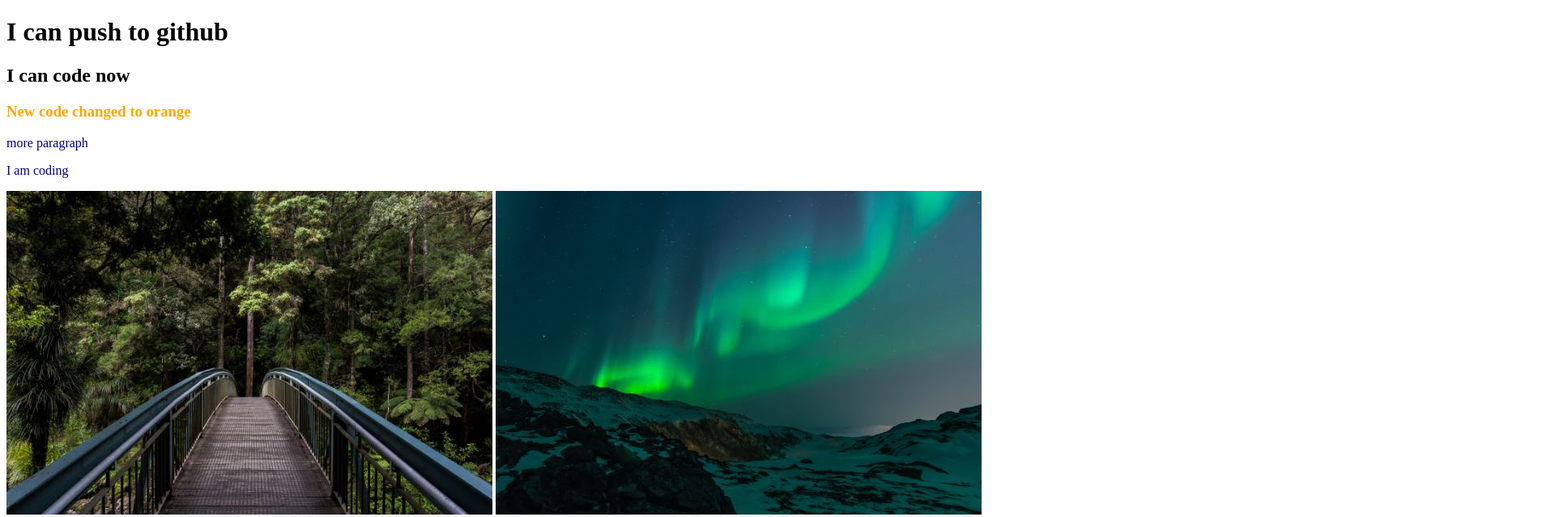
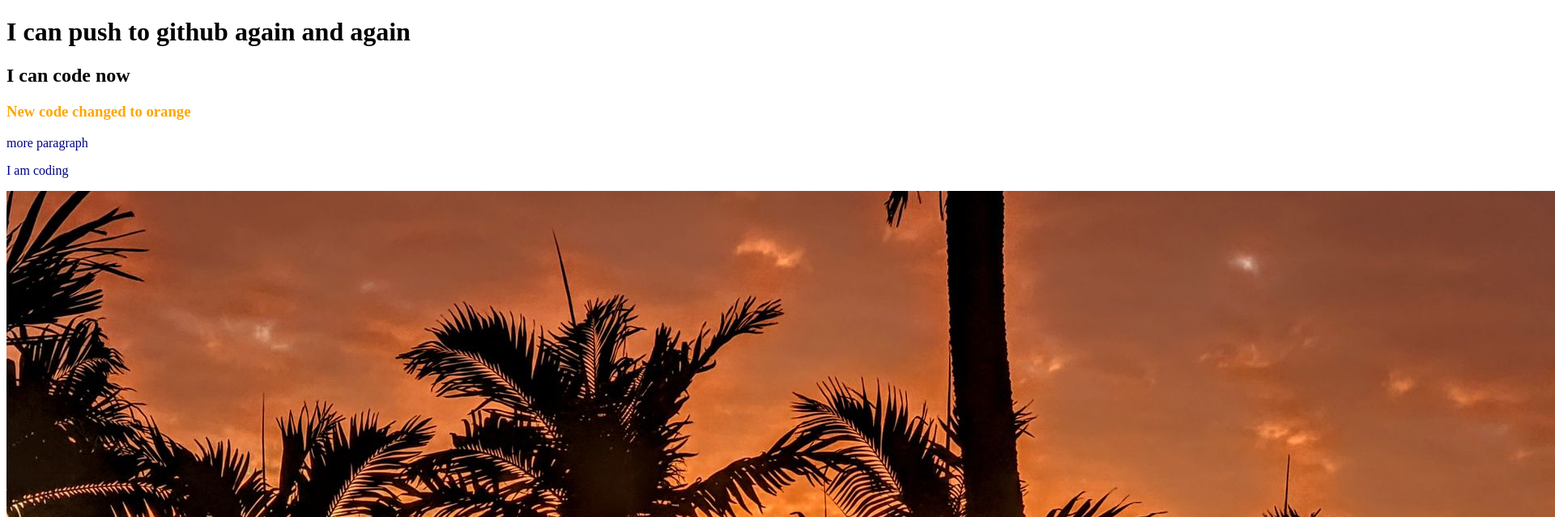
Before and after one commit to anshimi/my-second-repo, a plain HTML site: page index.html in a window 1280 px wide. Shown: the top 639 px of the page at 81% size, 1920 px wide, since content can reach past the window. Drawn offline with Linux system fonts and the light colour scheme.

Commit message:
text changed

```diff
--- a/index.html
+++ b/index.html
@@ -10,12 +10,13 @@
 </head>
 
 <body>
-    <h1>I can push to github</h1>
+    <h1>I can push to github again and again</h1>
     <h2>I can code now</h2>
     <h3>New code changed to orange
     </h3>
     <p>more paragraph</p>
     <p>I am coding</p>
+    <img src="images/tree.jpg" alt="">
     <img src="img_forest.jpg" alt="">
     <img src="img_lights.jpg" alt="">
 
```
Also changed, not shown: images/tree.jpg (added).
